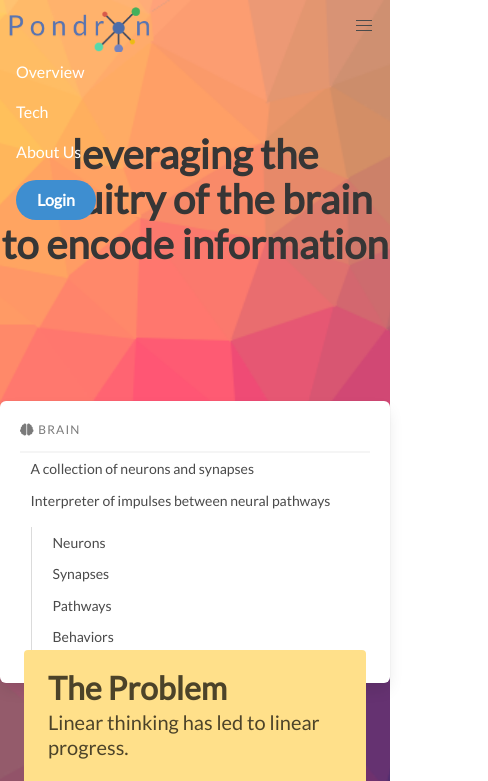
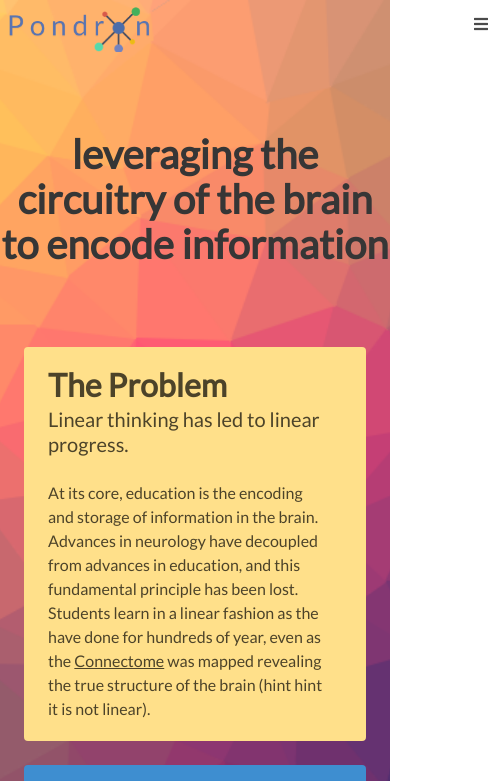
Before and after one commit to pondron/pondron.github.io, a plain HTML site: page index.html in a window 390 px wide. Shown: the top 781 px of the page, 488 px wide, since content can reach past the window. Drawn offline with nearby package versions, Linux system fonts and the light colour scheme.

Commit message:
responsive

```diff
--- a/index.html
+++ b/index.html
@@ -40,7 +40,7 @@
             opacity: 0.5;
         }
         .top-hero {
-            margin-top: 50px;
+            margin-top: 30px;
             margin-bottom: -25px;
         }
         .graph {
@@ -70,7 +70,26 @@
             padding-top: 0px;
         }
         .mid-out {
-            padding-top: 1rem;
+            padding-top: 5rem;
+        }
+        .burger {
+            visibility: hidden;
+        }
+        @media screen and (max-width: 1020px) {
+            .navbar-end {
+                visibility: hidden;
+            }
+            .burger {
+                visibility: visible;
+                padding-left: 20rem;
+                padding-top: 1rem;
+            }
+
+        }
+        @media screen and (max-width: 768px) {
+            #tech {
+                margin-top: 2rem;
+            }
         }
     </style>
   </head>
@@ -80,21 +99,14 @@
             <div class="navbar-brand">
                 <a class="navbar-item nav-logo">
                 </a>
-
-                <a role="button" class="navbar-burger burger" aria-label="menu" aria-expanded="false" data-target="navbarBasicExample">
-                <span aria-hidden="true"></span>
-                <span aria-hidden="true"></span>
-                <span aria-hidden="true"></span>
-                </a>
+                <div>
+                    <i class="fas fa-bars burger"></i>
+                </div>
             </div>
 
-            <div id="navbarBasicExample" class="navbar-menu">
-                <div class="navbar-end">
 
-                    </div>
-                </div>
 
-                <div class="navbar-end">
+            <div class="navbar-end">
                 <a class="navbar-item top-item" href="#overview">
                     Overview
                 </a>
@@ -127,7 +139,7 @@
                 <h2 class="title is-2">leveraging the circuitry of the brain <br/>to encode information</h2>
             </div>
         </div>
-        <div class="hero is-halfheight top-hero" id="overview">
+        <div class="hero is-halfheight top-hero is-hidden-mobile" id="overview">
             <div class="hero-head">
                 <div class="container graph">
                     <div class="columns">
```
